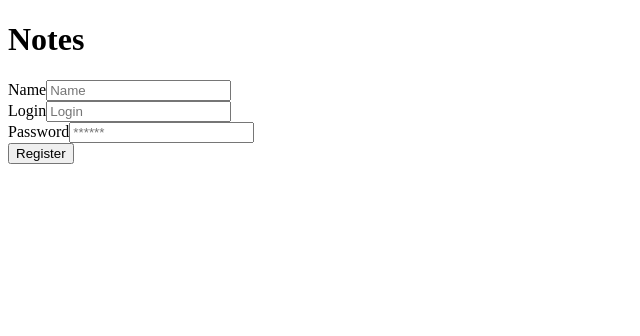
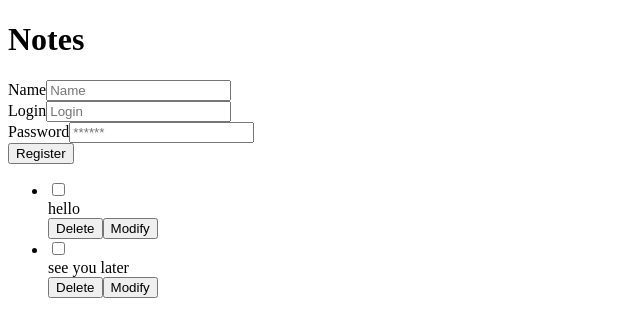
Before and after one commit to StellarCrow/node-js, a React (Create React App) app in the folder task2/client/: page / in a window 1280 px wide. Shown: the top 336 px of the page, without its empty margins (0-640 px from the left). Built offline with nearby package versions, Linux system fonts and the light colour scheme.

Commit message:
basic notelist and note components

```diff
--- a/task2/client/src/App.js
+++ b/task2/client/src/App.js
@@ -1,12 +1,14 @@
 import React from 'react';
 import './App.css';
 import Registration from "./components/Registration";
+import NoteList from "./components/NoteList";
 
 function App() {
   return (
     <div className="App">
       <h1>Notes</h1>
       <Registration></Registration>
+      <NoteList></NoteList>
     </div>
   );
 }
--- /dev/null
+++ b/task2/client/src/components/Note.js
@@ -0,0 +1,30 @@
+import React, { Component } from 'react'
+
+export default class Note extends Component {
+    constructor(props) {
+        super(props);
+
+        const {id, name, text, checked} = props.note;
+
+        this.state = {
+            id: id,
+            name: name,
+            text: text,
+            checked: checked
+        }
+    }
+    render() {
+        return (
+            <div className="note" id={this.state.id}>
+                <div className="note__check">
+                    <input type="checkbox" name={this.state.name} checked={this.state.checked}/>
+                </div>
+                <div className="note__text">{this.state.text}</div>
+                <div className="note__options">
+                    <button className="note__button note__button--delete">Delete</button>
+                    <button className="note__button note__button--modify">Modify</button>
+                </div>
+            </div>
+        )
+    }
+}
--- /dev/null
+++ b/task2/client/src/components/NoteList.js
@@ -0,0 +1,28 @@
+import React, { Component } from "react";
+import Note from "./Note";
+
+export default class NoteList extends Component {
+  constructor(props) {
+    super(props);
+
+    this.state = {
+      notes: [
+          {name: "kaka", id: 1, text: "hello"},
+          {name: "lala", id: 2, text: "see you later"}
+      ]
+    };
+  }
+
+  render() {
+    const { notes } = this.state;
+    return (
+      <ul className="notes-list">
+          {notes.map(note => {
+            return <li className="notes-list__item">
+              <Note note={note}></Note>
+            </li>
+          })}
+      </ul>
+    );
+  }
+}
```
